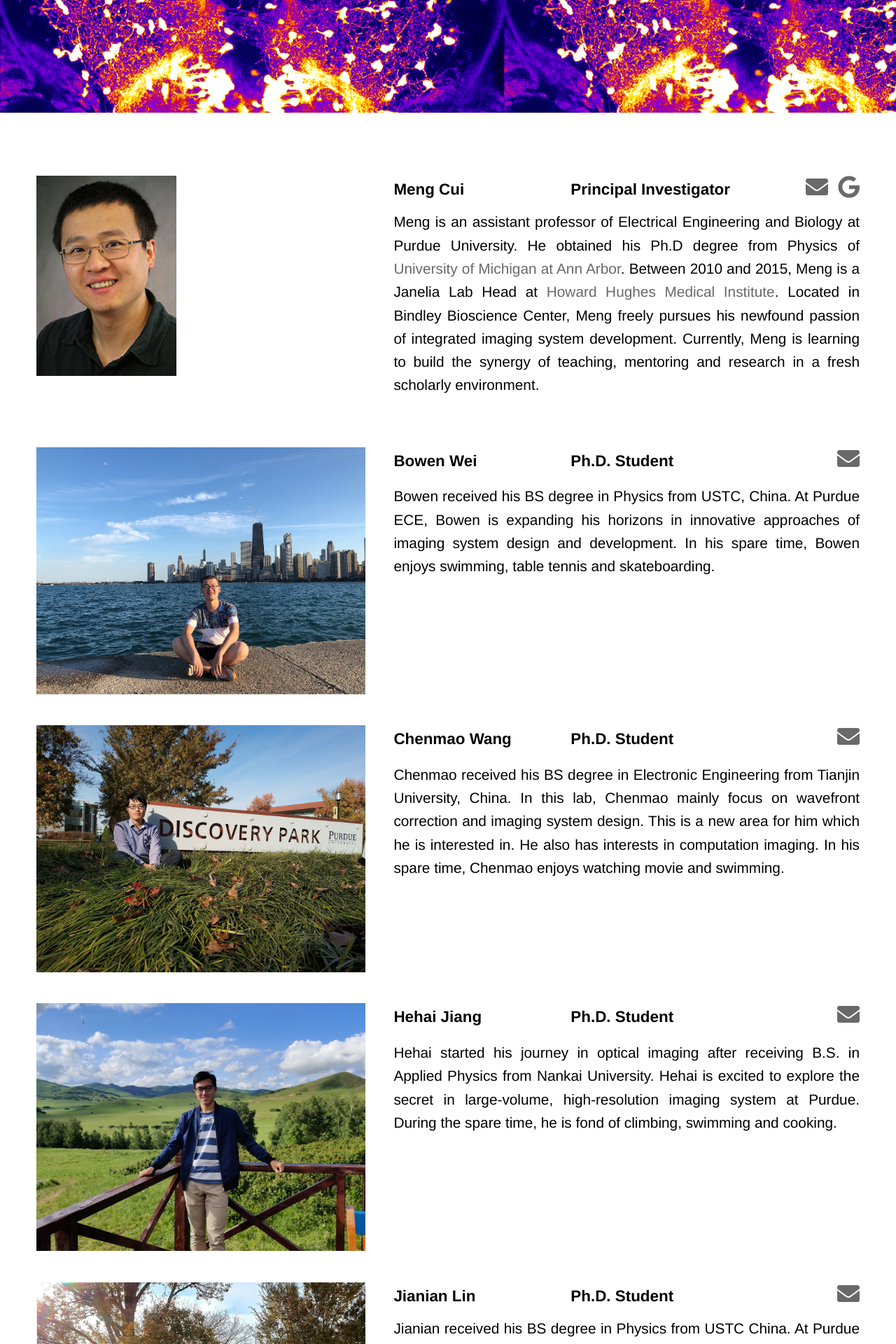
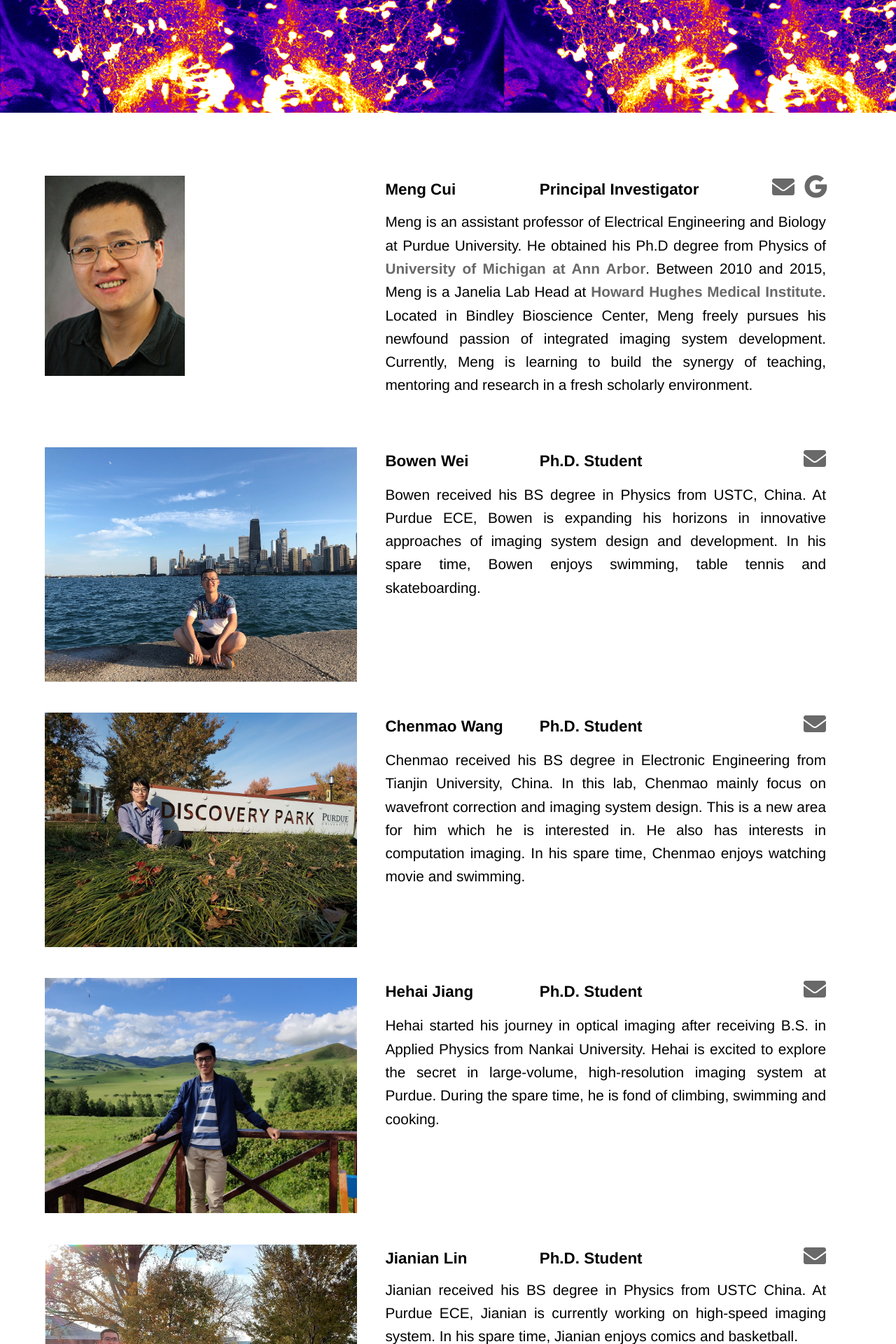
Before and after one commit to mengcuilab/mengcuilab.github.io, a Jekyll site: the page built from team.html, in a window 1280 px wide. Shown: the part 473-2393 px from the top of the page at 70% size. Built offline with Jekyll 4.4.1, drawn with Linux system fonts in a browser that asks for light colours.

Commit message:
fix team layout in mobile view

```diff
--- a/css/styles.css
+++ b/css/styles.css
@@ -128,7 +128,7 @@
 /* Team */
 
 #team {
-	grid-template-columns: 1% auto 1%;
+	grid-template-columns: 2% auto 5%;
 	margin: 0 auto;
 }
 
@@ -169,10 +169,15 @@
 	font-family: Helvetica;
 }
 
-
 .team_wrapper a {
 	//color:#1de2d9;
 	color: dimgray;
+	font-weight:bold;
+}
+
+.team_wrapper a:hover {
+	//color:#1de2d9;
+	color: #dcd06f;
 }
 
 .team_img {
@@ -188,7 +193,7 @@
 	grid-column: 2/3;
 	line-height: 1.8;
 	display: grid;
-	grid-template-columns: 38% 48% auto;
+	grid-template-columns: 35% 48% auto;
 	grid-template-rows: 15% auto;
 }
 
@@ -442,6 +447,8 @@
 		padding: 0 10px;
 	}
 
+	.team_bio p { line-height: 1.4; }
+
 	#alumni_list {
 		margin: 0 auto;
 		margin-right: 5%;
```
Also changed, not shown: 2 other files.
